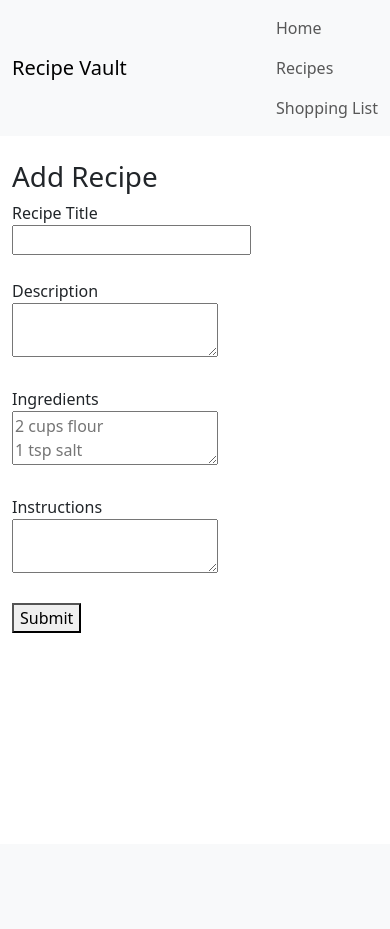
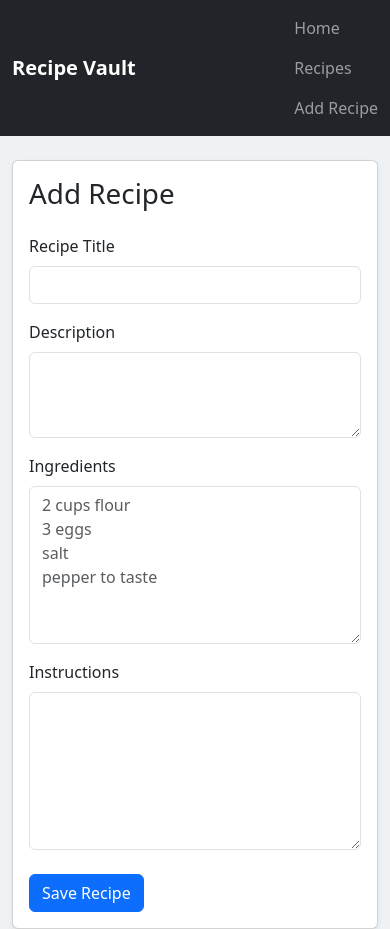
Before and after one commit to acom64/recipe-vault, a Flask app: page /recipes/new in a window 390 px wide. Before the commit the page ends 633 px from the top, so only its background shows below. Run offline with Flask 3, Linux system fonts and the light colour scheme.

Commit message:
style updates

```diff
--- a/app/routes.py
+++ b/app/routes.py
@@ -24,9 +24,9 @@ def register_routes(app):
      return render_template("new_recipe.html")
     else:
       title = request.form["title"]
-      description = request.form["description"]
+      description = request.form["description"].strip()
       ingredients = parse_ingredients(request.form["ingredients"])
-      instructions = request.form["instructions"]
+      instructions = request.form["instructions"].strip()
       recipe = Recipe(
         title = title,
         description = description,
--- /dev/null
+++ b/app/static/css/style.css
@@ -0,0 +1,20 @@
+body {
+    background-color: #eef2f5;
+}
+
+.card {
+    transition: transform 0.2s ease, box-shadow 0.2s ease;
+}
+
+.card:hover {
+    transform: translateY(-3px);
+    box-shadow: 0 .5rem 1rem rgba(0,0,0,.15) !important;
+}
+
+.card-title {
+    font-weight: 600;
+}
+
+textarea {
+    resize: vertical;
+}
--- a/app/templates/base.html
+++ b/app/templates/base.html
@@ -6,17 +6,19 @@
     <title>{% block title %}Recipe Vault{% endblock %}</title>
 
     <link href="https://cdn.jsdelivr.net/npm/bootstrap@5.3.3/dist/css/bootstrap.min.css" rel="stylesheet">
+
+    <link rel="stylesheet" href="{{ url_for('static', filename='css/style.css') }}">
 </head>
 
 <body>
-    <nav class="navbar navbar-expand-lg bg-body-tertiary mb-4">
+    <nav class="navbar navbar-expand-lg navbar-dark bg-dark mb-4">
         <div class="container">
-            <a class="navbar-brand" href="/">Recipe Vault</a>
+            <a class="navbar-brand fw-bold" href="/">Recipe Vault</a>
 
             <div class="navbar-nav">
                 <a class="nav-link" href="/">Home</a>
                 <a class="nav-link" href="/recipes">Recipes</a>
-                <a class="nav-link" href="/shopping-list">Shopping List</a>
+                <a class="nav-link" href="/recipes/new">Add Recipe</a>
             </div>
         </div>
     </nav>
--- a/app/templates/new_recipe.html
+++ b/app/templates/new_recipe.html
@@ -3,31 +3,52 @@
 {% block title %}Add Recipe{% endblock %}
 
 {% block content %}
-<h1>Add Recipe</h1>
+<div class="card shadow-sm">
+  <div class="card-body">
+    <h1 class="mb-4">Add Recipe</h1>
+
     <form method="POST">
-  <label for="title">Recipe Title</label><br>
+      <div class="mb-3">
+        <label for="title" class="form-label">Recipe Title</label>
         <input
-      type ="text"
-      name ="title"
+          type="text"
+          class="form-control"
+          name="title"
           id="title"
-      required><br><br>
-  <label for="Desctiption">Description</label><br>
+          required>
+      </div>
+
+      <div class="mb-3">
+        <label for="description" class="form-label">Description</label>
         <textarea
-      name ="description"
-      id="description">
-  </textarea><br><br>
-  <label for="Ingredients">Ingredients</label><br>
+          class="form-control"
+          name="description"
+          id="description"
+          rows="3"></textarea>
+      </div>
+
+      <div class="mb-3">
+        <label for="ingredients" class="form-label">Ingredients</label>
         <textarea
+          class="form-control"
           name="ingredients"
           id="ingredients"
-    placeholder="2 cups flour&#10;1 tsp salt&#10;3 each eggs">
-</textarea><br><br>
-  <label for="Instructions">Instructions</label><br>
+          rows="6"
+          placeholder="2 cups flour&#10;3 eggs&#10;salt&#10;pepper to taste"
+          required></textarea>
+      </div>
+
+      <div class="mb-4">
+        <label for="instructions" class="form-label">Instructions</label>
         <textarea
-      name ="instructions"
-      id="instructions">
-  </textarea><br><br>
-  <button type="submit">Submit</button>
+          class="form-control"
+          name="instructions"
+          id="instructions"
+          rows="6"></textarea>
+      </div>
+
+      <button type="submit" class="btn btn-primary">Save Recipe</button>
     </form>
-
+  </div>
+</div>
 {% endblock %}
```
Also changed, not shown: app/templates/recipe_details.html (+36 -12 lines), app/templates/recipes.html (+23 -6 lines), instance/recipes.db. Lines whose indentation alone changed are shown as unchanged.
